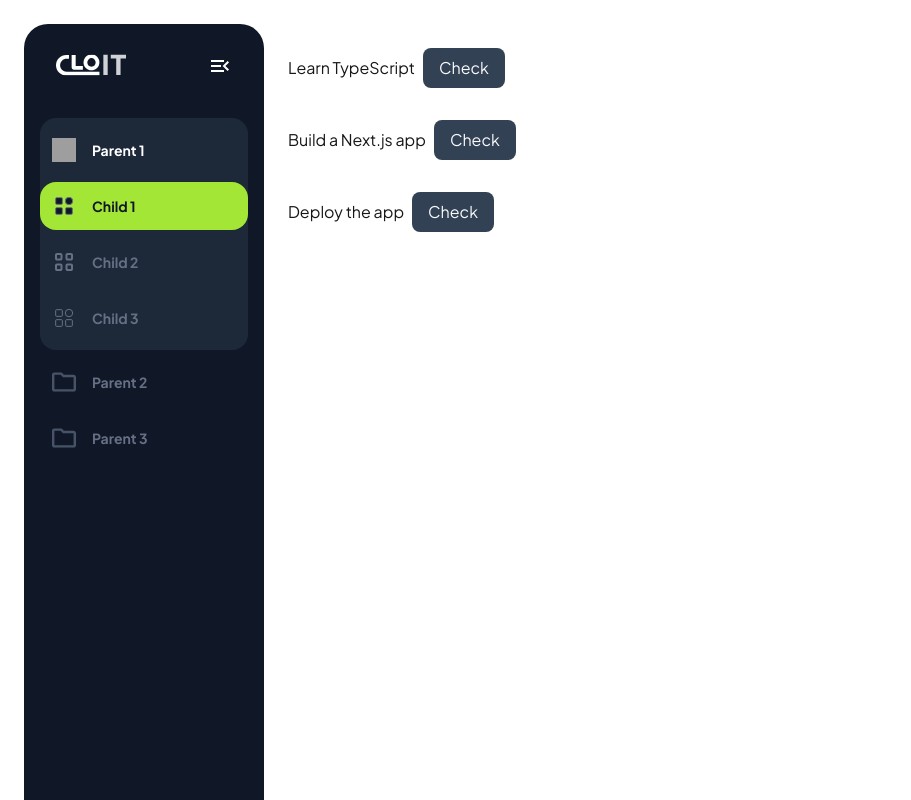
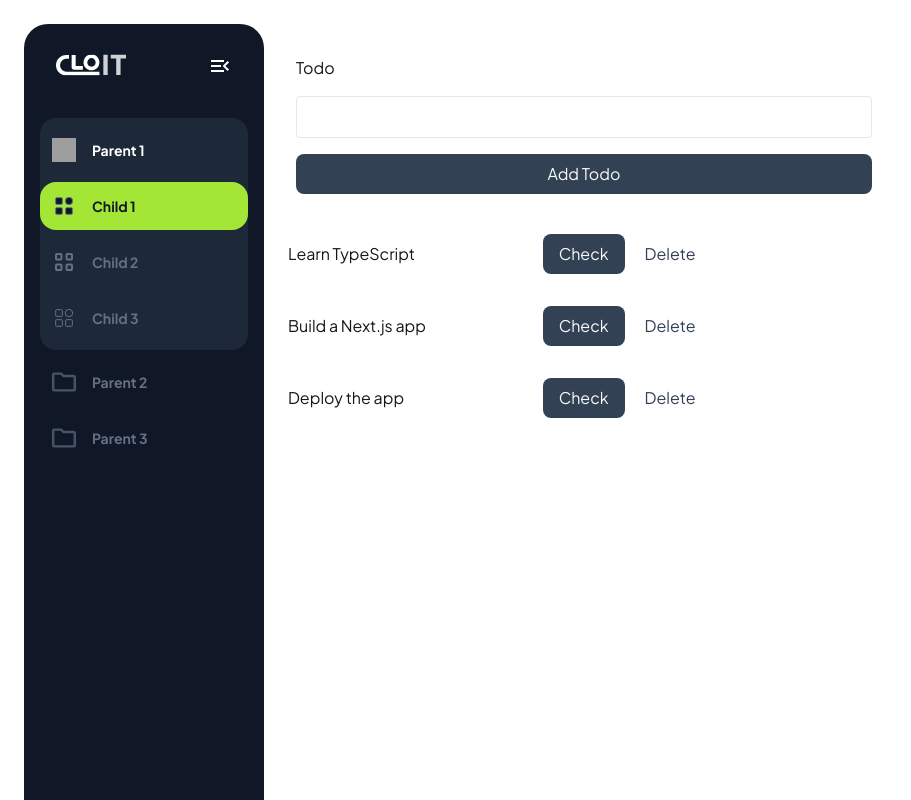
Before and after one commit to dominicpam89/nextjs-ui-deep-menu, a Next.js app: page /todo in a window 1280 px wide. Shown: the top 800 px of the page, without its empty margins (0-911 px from the left). Built offline with nearby package versions, Linux system fonts and the light colour scheme; grey boxes are pictures that could not be loaded.

Commit message:
implement todo redux in todo component

```diff
--- a/app/todo/page.tsx
+++ b/app/todo/page.tsx
@@ -2,7 +2,7 @@ import TodoComponent from "@/components/todo/main"
 
 export default function Page() {
    return (
-      <div aria-label="todo-page" className="max-w-2xl mx-auto p-4">
+      <div aria-label="todo-page" className="min-w-[640px] mx-auto p-4">
          <TodoComponent />
       </div>
    )
--- a/components/sidebar/content-menu-item/child.tsx
+++ b/components/sidebar/content-menu-item/child.tsx
@@ -8,7 +8,6 @@ interface Props {
 
 export default function ContentMenuChild({ item, index }: Props) {
    const isOddIndex = index % 2 > 0
-   console.log(index, isOddIndex)
    // in figma files, item.depth that more than 2 but less than 4 is able to be selected
    const selected = item.depth > 2 && item.isOpen
    // in figmal files, item depth that equals to 2, is having text-white if open
--- /dev/null
+++ b/components/todo/add.tsx
@@ -0,0 +1,30 @@
+"use client"
+import { useTodoRedux } from "@/lib/store/index.store"
+import { useState } from "react"
+
+export default function AddTodo() {
+   const { addTodo } = useTodoRedux()
+   const [text, setText] = useState("")
+   const onAddTodo = () => {
+      if (text.length == 0) return
+      addTodo(text)
+   }
+   return (
+      <div className="p-4 w-full flex flex-col gap-4">
+         <label htmlFor="todo">Todo</label>
+         <input
+            id="todo"
+            type="text"
+            className="p-2 border rounded"
+            value={text}
+            onChange={(e) => setText(e.target.value)}
+         />
+         <button
+            className="px-4 py-2 rounded-lg bg-slate-700 text-slate-50"
+            onClick={onAddTodo}
+         >
+            Add Todo
+         </button>
+      </div>
+   )
+}
--- a/components/todo/item.tsx
+++ b/components/todo/item.tsx
@@ -6,20 +6,26 @@ interface Props {
 }
 
 export default function TodoItem({ todo }: Props) {
-   const { toggleTodo } = useTodoRedux()
+   const { toggleTodo, removeTodo } = useTodoRedux()
    return (
-      <li
-         className={cn("p-2 flex gap-2 items-center", {
-            "line-through": todo.completed,
-         })}
-      >
-         <span>{todo.text}</span>
-         <button
-            className="px-4 py-2 rounded-lg bg-slate-700 text-slate-50"
-            onClick={toggleTodo.bind(null, todo.id)}
-         >
-            Check
-         </button>
+      <li className="p-2 flex gap-2 items-center">
+         <span className={cn("w-5/12", { "line-through": todo.completed })}>
+            {todo.text}
+         </span>
+         <div aria-label="action" className="flex items-center gap-1">
+            <button
+               className="px-4 py-2 rounded-lg bg-slate-700 text-slate-50"
+               onClick={() => toggleTodo(todo.id)}
+            >
+               Check
+            </button>
+            <button
+               className="px-4 py-2 rounded-lg border-slate-700 text-slate-700"
+               onClick={() => removeTodo(todo.id)}
+            >
+               Delete
+            </button>
+         </div>
       </li>
    )
 }
--- a/components/todo/main.tsx
+++ b/components/todo/main.tsx
@@ -2,11 +2,13 @@
 
 import { useTodoRedux } from "@/lib/store/index.store"
 import TodoItem from "./item"
+import AddTodo from "./add"
 
 export default function TodoComponent() {
    const { todos } = useTodoRedux()
    return (
       <ul className="w-full flex flex-col gap-4">
+         <AddTodo />
          {todos.map((todo) => (
             <TodoItem key={todo.id} todo={todo} />
          ))}
```
